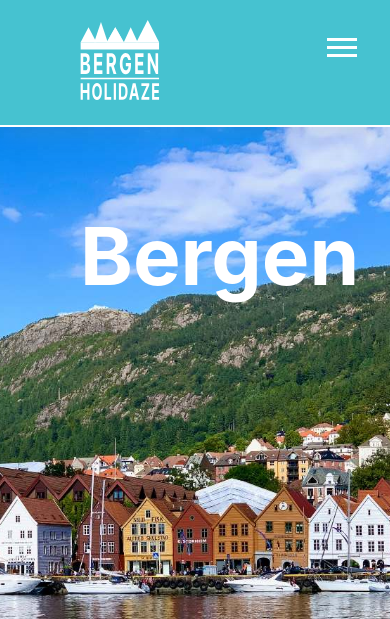
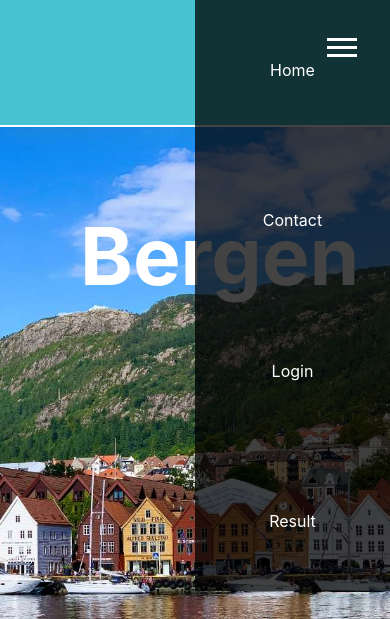
Before and after one commit to Noroff-FEU-Assignments/project-exam-2-Ole994, a React (Create React App) app: page / in a window 390 px wide. Both pictures are taken after a click on the element 342 px from the left and 47 px from the top of the page. Shown: the top 619 px of the page. Built offline with nearby package versions, Linux system fonts and the light colour scheme; no server answers.

Commit message:
hamburger working, maybe some more css?

```diff
--- a/src/components/navigation/Navigation.jsx
+++ b/src/components/navigation/Navigation.jsx
@@ -47,6 +47,28 @@ const Navigation = () => {
               <Link to="/Result">Result</Link>
             </li>
           </ul>
+          {isNavExpanded && (
+            <ul className="nav-mobile">
+              {" "}
+              <li>
+                {" "}
+                <Link to="/">Home</Link>
+              </li>
+              {""}
+              <li>
+                {" "}
+                <Link to="/Contact">Contact</Link>
+              </li>{" "}
+              <li>
+                {" "}
+                <Link to="/Login">Login</Link>
+              </li>
+              <li>
+                {" "}
+                <Link to="/Result">Result</Link>
+              </li>
+            </ul>
+          )}
         </nav>
       </div>
     </>
--- a/src/styling/sass/partials/_detail.scss
+++ b/src/styling/sass/partials/_detail.scss
@@ -34,10 +34,6 @@
   border-radius: 5px;
 }
 
-.singleResult {
-  box-shadow: rgba(0, 0, 0, 0.35) 0px 5px 15px;
-  padding: 40px;
-}
 .detail-image-container {
   display: flex;
   justify-content: center;
--- a/src/styling/sass/partials/_home.scss
+++ b/src/styling/sass/partials/_home.scss
@@ -13,11 +13,13 @@
 }
 
 .breakfastContainer {
+  display: flex;
+  justify-content: flex-end;
+  padding: 2rem;
+  background-image: url(../../../pictures/breakfeast.jpg);
+  background-size: cover;
+  background-repeat: no-repeat;
   height: 500px;
-  background: no-repeat;
-}
-.breakfastContainer {
-  background-image: url(../../../pictures/breakfeast.jpg);
   object-fit: cover;
 }
 
@@ -27,6 +29,7 @@
   background-color: rgba(255, 255, 255, 0.785);
   width: 60%;
   height: 200px;
+  padding: 1rem;
 }
 
 .logo-img {
@@ -43,7 +46,6 @@
 }
 
 .dynamicImagesFront {
-  border-radius: 10px;
 }
 
 .headerFront {
@@ -62,6 +64,18 @@
 .dynamicImagesFront {
   height: 250px;
   width: 100%;
+}
+
+.contentContainer {
+  display: flex;
+  flex-direction: column;
+  justify-content: space-between;
+  height: 100%;
+}
+
+.singleResult {
+  box-shadow: rgba(0, 0, 0, 0.35) 0px 5px 15px;
+  padding: 2rem;
 }
 
 .detailButton {
--- a/src/styling/sass/partials/_navigation.scss
+++ b/src/styling/sass/partials/_navigation.scss
@@ -21,6 +21,10 @@ nav {
   border-bottom: 2px solid rgb(255, 255, 255);
   position: relative;
   background-color: #46c2d0;
+}
+
+.nav-mobile {
+  display: none;
 }
 
 .flex-icon {
@@ -80,27 +84,49 @@ nav {
     z-index: 10;
   }
 
-  .nav-links {
+  nav {
+    justify-content: flex-end;
+  }
+  .nav-mobile {
+    display: flex;
+    justify-content: space-between;
+    padding: 60px;
+    align-items: center;
+    flex-direction: column;
+    list-style-type: none;
+    height: 70vh;
+    background-color: rgba(0, 0, 0, 0.737);
     position: absolute;
-    top: 0;
-    height: 130vh;
-    width: 100%;
-    flex-direction: column;
-    justify-content: center;
-    // padding: 100px;
-    clip-path: circle(500px at 90% -10%);
-    -webkit-clip-path: circle(100px at 100% 10%);
-    transition: all 0.5s ease-out;
-    pointer-events: none;
+    width: 50%;
     z-index: 9;
+    // clip-path: circle(500px at 90% -10%);
+    // -webkit-clip-path: circle(600px at 100% 50%);
+    // transition: all 2s ease-out;
     a {
-      padding: 10px;
-
-      i {
-        // width: 40px;
-      }
+      color: white;
+    }
+    ul {
     }
   }
+  // .nav-links {
+  //   position: absolute;
+  //   top: 0;
+  //   height: 130vh;
+  //   width: 100%;
+  //   flex-direction: column;
+  //   justify-content: center;
+  //   // padding: 100px;
+
+  //   pointer-events: none;
+
+  //   a {
+  //     padding: 10px;
+
+  //     i {
+  //       // width: 40px;
+  //     }
+  //   }
+  // }
 
   li {
   }
@@ -146,9 +172,4 @@ nav {
   li.fade {
     opacity: 1;
   }
-
-  //Index media max 700px
-  .featuredProducts {
-    background-color: rgba(0, 0, 0, 0.007);
-  }
 }
```
